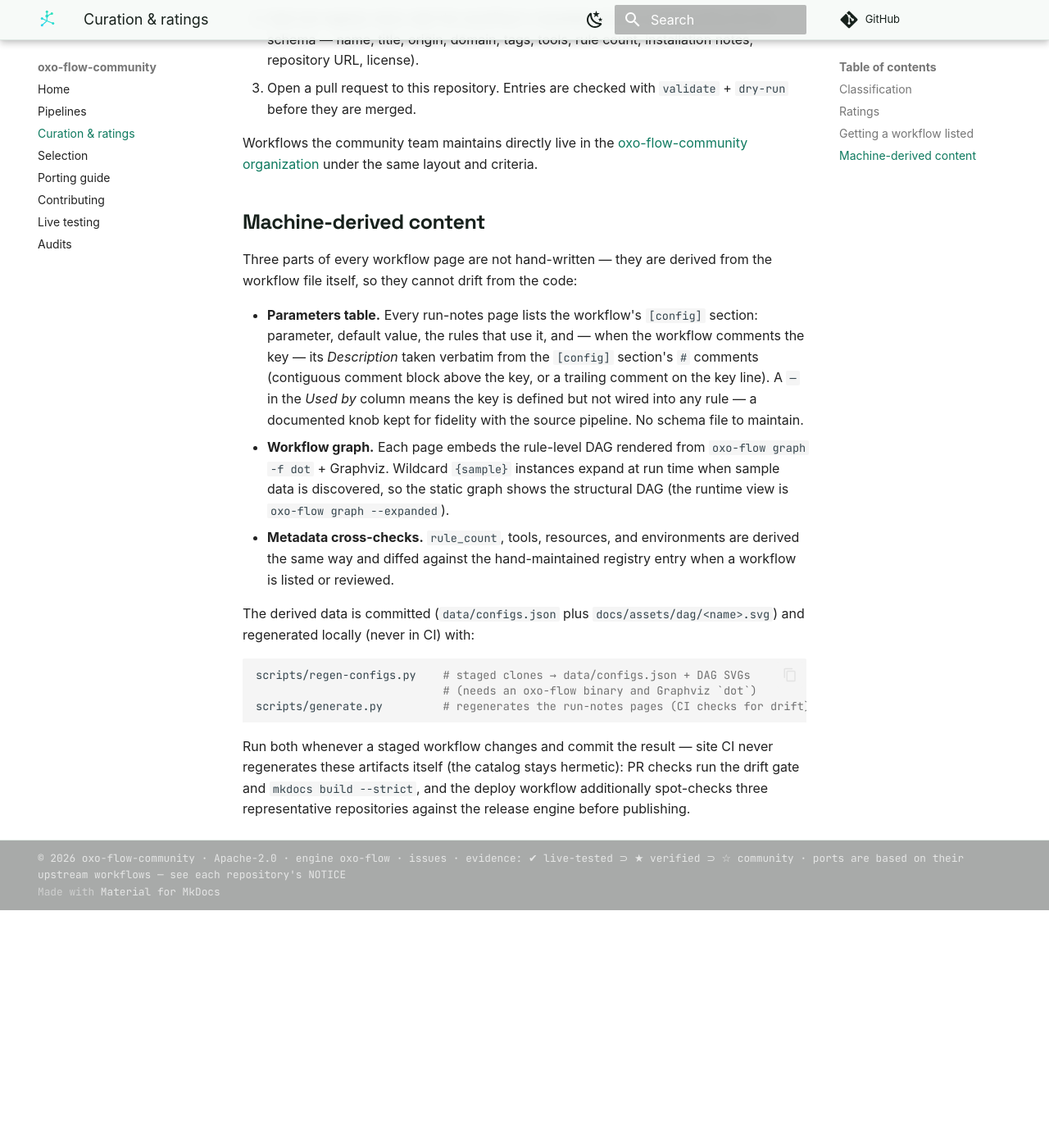
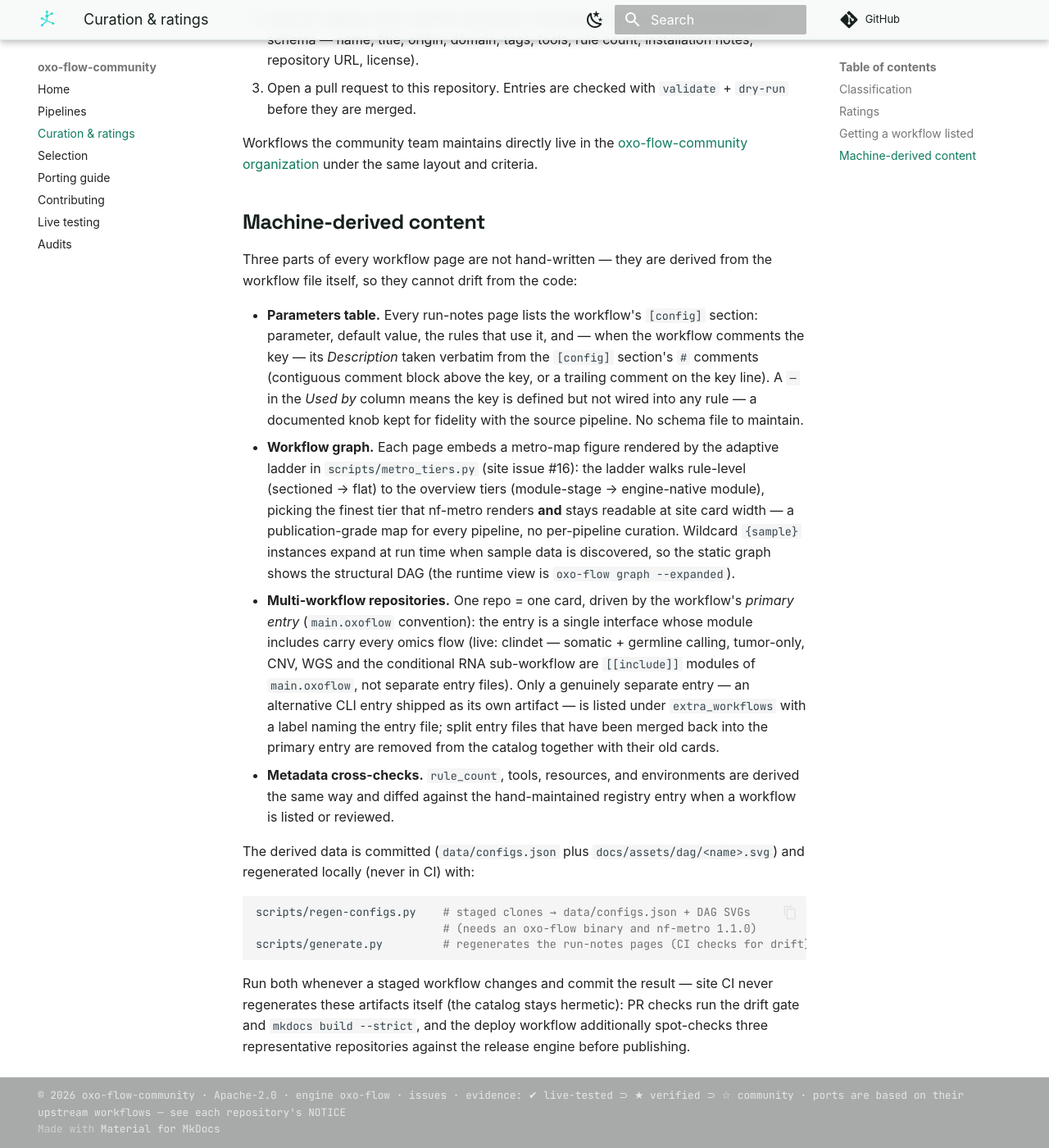
Before and after one commit to oxo-flow-community/oxo-flow-community.github.io, an MkDocs documentation site: the page built from docs/about/curation.md, in a window 1280 px wide and 1400 px high, scrolled down 1547 px. Shown: the whole window at 82% size. Built offline with MkDocs 1.6.1 and Material for MkDocs 9.7.7, drawn with Linux system fonts in a browser that asks for light colours; comment, search, counter and statistics services are not loaded; before the commit the page ends 2657 px from its top, so only the background shows below that.

Commit message:
docs(curation): metro ladder + multi-workflow repo card rule
- Workflow graph section describes the adaptive render ladder
  (metro_tiers.py, site issue #16) instead of the Graphviz lattice.
- New 'Multi-workflow repositories' rule: one entry = one card; split
  entry files merged back into the primary entry are removed from the
  catalog together with their old cards (live: clindet).
- regen requirements now name nf-metro instead of Graphviz.

````diff
--- a/docs/about/curation.md
+++ b/docs/about/curation.md
@@ -64,10 +64,25 @@ from the workflow file itself, so they cannot drift from the code:
   or a trailing comment on the key line). A `—` in the *Used by* column means
   the key is defined but not wired into any rule — a documented knob kept for
   fidelity with the source pipeline. No schema file to maintain.
-- **Workflow graph.** Each page embeds the rule-level DAG rendered from
-  `oxo-flow graph -f dot` + Graphviz. Wildcard `{sample}` instances expand at
-  run time when sample data is discovered, so the static graph shows the
-  structural DAG (the runtime view is `oxo-flow graph --expanded`).
+- **Workflow graph.** Each page embeds a metro-map figure rendered by the
+  adaptive ladder in `scripts/metro_tiers.py` (site issue #16): the ladder
+  walks rule-level (sectioned → flat) to the overview tiers
+  (module-stage → engine-native module), picking the finest tier that
+  nf-metro renders **and** stays readable at site card width — a
+  publication-grade map for every pipeline, no per-pipeline curation.
+  Wildcard `{sample}` instances expand at run time when sample data is
+  discovered, so the static graph shows the structural DAG (the runtime
+  view is `oxo-flow graph --expanded`).
+- **Multi-workflow repositories.** One repo = one card, driven by the
+  workflow's *primary entry* (`main.oxoflow` convention): the entry is a
+  single interface whose module includes carry every omics flow (live:
+  clindet — somatic + germline calling, tumor-only, CNV, WGS and the
+  conditional RNA sub-workflow are `[[include]]` modules of `main.oxoflow`,
+  not separate entry files). Only a genuinely separate entry — an
+  alternative CLI entry shipped as its own artifact — is listed under
+  `extra_workflows` with a label naming the entry file; split entry files
+  that have been merged back into the primary entry are removed from the
+  catalog together with their old cards.
 - **Metadata cross-checks.** `rule_count`, tools, resources, and environments
   are derived the same way and diffed against the hand-maintained registry
   entry when a workflow is listed or reviewed.
@@ -77,7 +92,7 @@ The derived data is committed (`data/configs.json` plus
 
 ```bash
 scripts/regen-configs.py    # staged clones → data/configs.json + DAG SVGs
-                            # (needs an oxo-flow binary and Graphviz `dot`)
+                            # (needs an oxo-flow binary and nf-metro 1.1.0)
 scripts/generate.py         # regenerates the run-notes pages (CI checks for drift)
 ```
 
````
